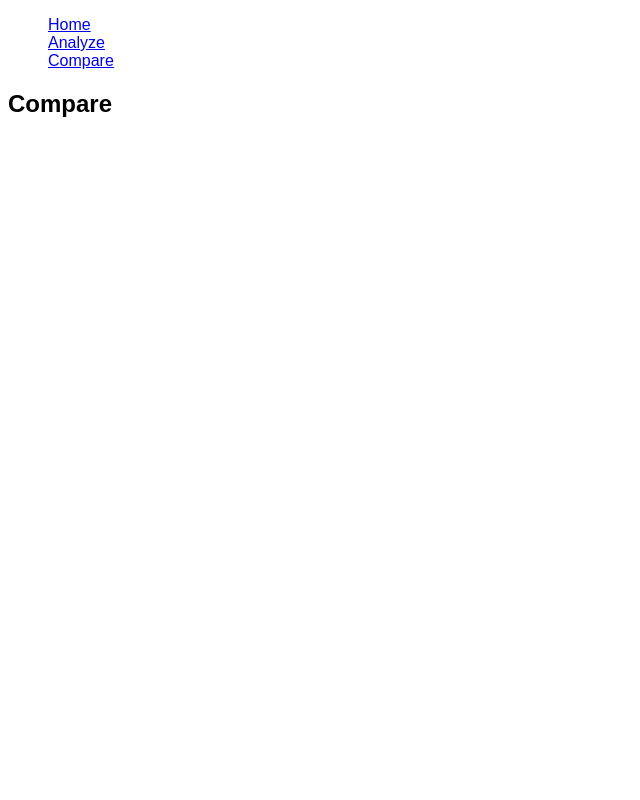
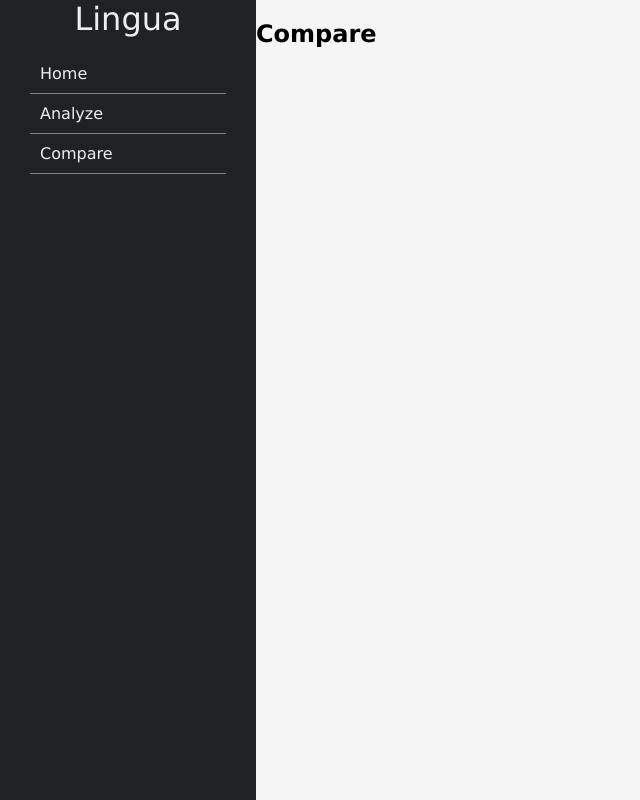
Before and after one commit to rtama/lingua, a React app: page /Compare in a window 1280 px wide. Shown: the whole page, without its empty margins (0-640 px from the left). Built offline with nearby package versions, Linux system fonts and the light colour scheme.

Commit message:
Styling and basic client side routing for sidebar component

```diff
--- a/src/components/sidebar/sidebar.jsx
+++ b/src/components/sidebar/sidebar.jsx
@@ -4,6 +4,9 @@ import {
   Route,
   Link
 } from 'react-router-dom'
+
+// Declare styles and include at end
+let styles;
 
 // Iterable array of routes that the sidebar can contain
 const routes = [
@@ -21,8 +24,9 @@ const routes = [
 
 const SidebarApp = () => (
   <Router>
-    <div>
-      <div>
+    <div className='container'>
+      <div className='sidebar'>
+        <header>Lingua</header>
         <ul>
           <li><Link to='/'>Home</Link></li>
           <li><Link to='/Analyze'>Analyze</Link></li>
@@ -30,7 +34,7 @@ const SidebarApp = () => (
         </ul>
       </div>
 
-      <div>
+      <div className='main'>
         {routes.map((route, index) => (
           <Route
             key={index}
@@ -45,3 +49,7 @@ const SidebarApp = () => (
 )
 
 export default SidebarApp
+
+styles = {
+
+}
--- a/static/styles.css
+++ b/static/styles.css
@@ -1,7 +1,58 @@
-li {
-    list-style: none;
+/* General */
+
+html, #app{
+    height: 100%;
 }
 
 body {
-    font-family: arial, sans-serif;
+    font-family: Avenir, Verdana, arial, sans-serif;
+    height: 100%;
+    margin: 0px;
 }
+
+
+/* Navigation */
+.container {
+    height: 100%;
+    display: -webkit-flex;
+    display: flex;
+}
+
+.sidebar {
+    background: #1E2223;
+    flex: 1;
+    width: 40px;
+    height: 100%;
+}
+
+header {
+    color: #EEEEEE;
+    font-size: xx-large;
+    text-align: center;
+}
+
+.main {
+    background: #F5F5F5;
+    flex: 4;
+}
+
+.sidebar ul {
+    padding: 0;
+}
+
+.sidebar li {
+    list-style: none;
+    padding: 10px;
+    margin-left: 30px;
+    margin-right: 30px;
+    border-bottom: grey solid 1px;
+}
+
+.sidebar li:hover {
+    text-decoration: underline;
+}
+
+.sidebar a {
+    text-decoration: none;
+    color:#EEEEEE;
+}
```
Also changed, not shown: app.js (+3 -4 lines).
